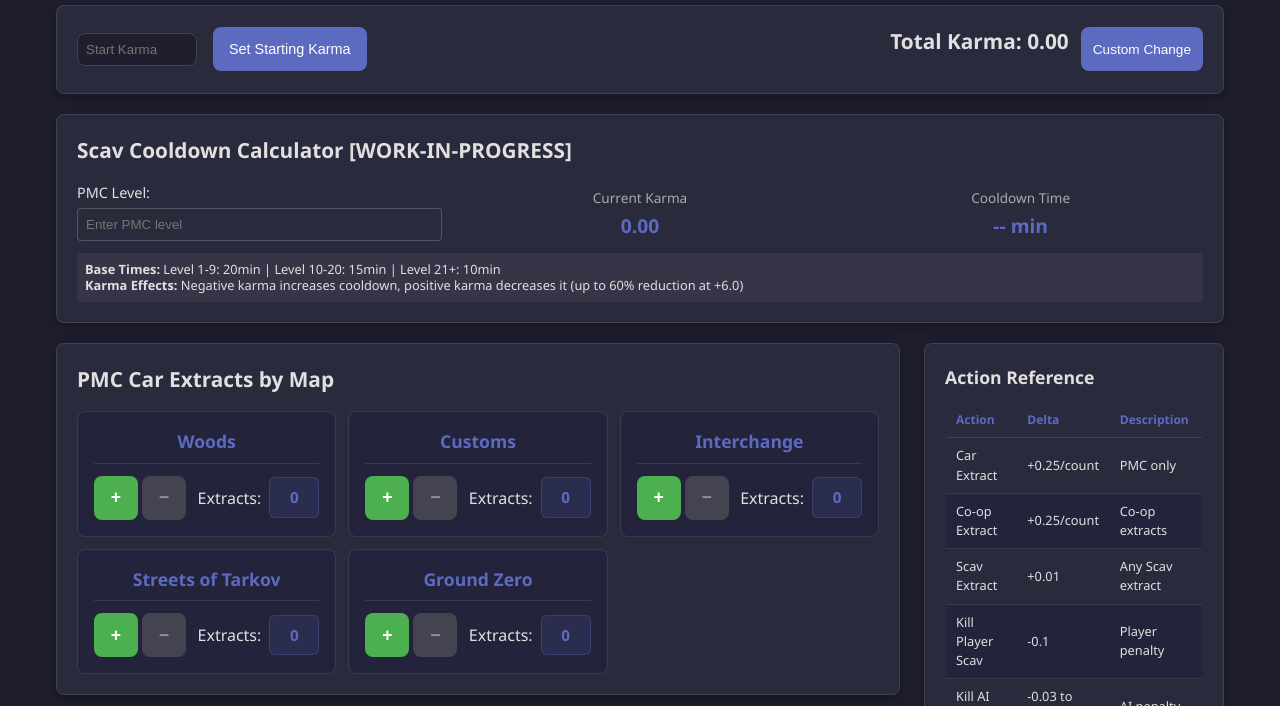
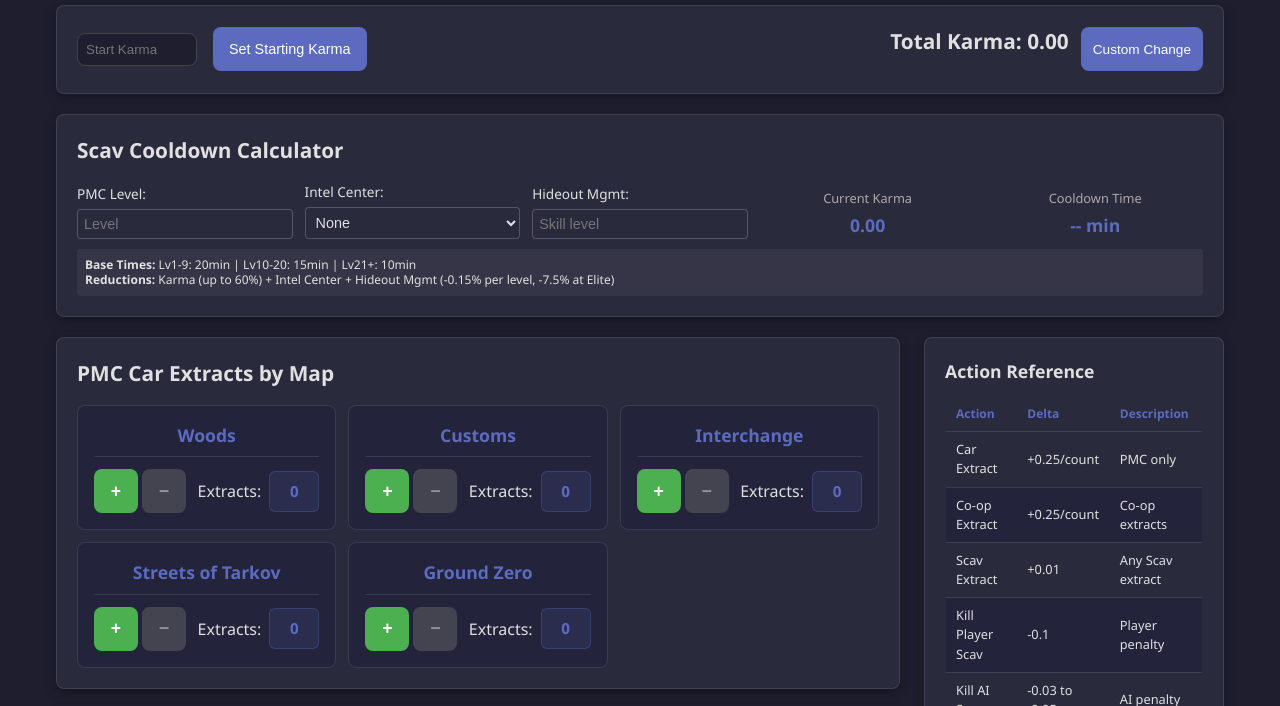
Before and after one commit to Wilsman/scav-tracker, a plain HTML site: page index.html in a window 1280 px wide. Shown: the part 88-794 px from the top of the page. Drawn offline with Linux system fonts and the light colour scheme.

Commit message:
feat: add Intel Center and Hideout Management modifiers to Scav cooldown calculator

```diff
--- a/index.html
+++ b/index.html
@@ -299,31 +299,53 @@
       </div>
 
       <div class="card">
-        <h2>Scav Cooldown Calculator [WORK-IN-PROGRESS]</h2>
-        <div style="display: grid; grid-template-columns: repeat(auto-fit, minmax(200px, 1fr)); gap: 16px; align-items: end;">
+        <h2>Scav Cooldown Calculator</h2>
+        <div style="display: grid; grid-template-columns: repeat(auto-fit, minmax(160px, 1fr)); gap: 12px; align-items: end;">
           <div>
-            <label for="pmcLevel" style="display: block; margin-bottom: 4px; font-weight: 500; font-size: 0.9rem;">PMC Level:</label>
+            <label for="pmcLevel" style="display: block; margin-bottom: 4px; font-weight: 500; font-size: 0.85rem;">PMC Level:</label>
             <input
               id="pmcLevel"
               type="number"
               min="1"
               max="79"
-              placeholder="Enter PMC level"
-              style="width: 100%; padding: 8px; border-radius: 4px; border: 1px solid rgba(255,255,255,0.2); background: var(--card-bg); color: var(--text);"
+              placeholder="Level"
+              style="width: 100%; padding: 6px; border-radius: 4px; border: 1px solid rgba(255,255,255,0.2); background: var(--card-bg); color: var(--text); font-size: 0.9rem;"
+            />
+          </div>
+          <div>
+            <label for="intCenter" style="display: block; margin-bottom: 4px; font-weight: 500; font-size: 0.85rem;">Intel Center:</label>
+            <select
+              id="intCenter"
+              style="width: 100%; padding: 6px; border-radius: 4px; border: 1px solid rgba(255,255,255,0.2); background: var(--card-bg); color: var(--text); font-size: 0.9rem;"
+            >
+              <option value="0">None</option>
+              <option value="1">Level 1 (-15%)</option>
+              <option value="3">Level 3 (-35%)</option>
+            </select>
+          </div>
+          <div>
+            <label for="hideoutMgmt" style="display: block; margin-bottom: 4px; font-weight: 500; font-size: 0.85rem;">Hideout Mgmt:</label>
+            <input
+              id="hideoutMgmt"
+              type="number"
+              min="0"
+              max="51"
+              placeholder="Skill level"
+              style="width: 100%; padding: 6px; border-radius: 4px; border: 1px solid rgba(255,255,255,0.2); background: var(--card-bg); color: var(--text); font-size: 0.9rem;"
             />
           </div>
           <div style="text-align: center;">
-            <div style="font-size: 0.85rem; color: #aaa; margin-bottom: 4px;">Current Karma</div>
-            <div style="font-size: 1.2rem; font-weight: 600; color: var(--accent);" id="cooldownKarma">0.00</div>
+            <div style="font-size: 0.8rem; color: #aaa; margin-bottom: 4px;">Current Karma</div>
+            <div style="font-size: 1.1rem; font-weight: 600; color: var(--accent);" id="cooldownKarma">0.00</div>
           </div>
           <div style="text-align: center;">
-            <div style="font-size: 0.85rem; color: #aaa; margin-bottom: 4px;">Cooldown Time</div>
-            <div style="font-size: 1.2rem; font-weight: 600; color: var(--accent);" id="cooldownTime">-- min</div>
+            <div style="font-size: 0.8rem; color: #aaa; margin-bottom: 4px;">Cooldown Time</div>
+            <div style="font-size: 1.1rem; font-weight: 600; color: var(--accent);" id="cooldownTime">-- min</div>
           </div>
         </div>
-        <div style="margin-top: 12px; padding: 8px; background: rgba(255, 255, 255, 0.05); border-radius: 4px; font-size: 0.8rem; line-height: 1.3;">
-          <strong>Base Times:</strong> Level 1-9: 20min | Level 10-20: 15min | Level 21+: 10min<br>
-          <strong>Karma Effects:</strong> Negative karma increases cooldown, positive karma decreases it (up to 60% reduction at +6.0)
+        <div style="margin-top: 10px; padding: 8px; background: rgba(255, 255, 255, 0.05); border-radius: 4px; font-size: 0.75rem; line-height: 1.3;">
+          <strong>Base Times:</strong> Lv1-9: 20min | Lv10-20: 15min | Lv21+: 10min<br>
+          <strong>Reductions:</strong> Karma (up to 60%) + Intel Center + Hideout Mgmt (-0.15% per level, -7.5% at Elite)
         </div>
       </div>
 
@@ -462,7 +484,9 @@
       ];
       let totalKarma = 0,
         scavCount = 0,
-        pmcLevel = 0;
+        pmcLevel = 0,
+        intCenterLevel = 0,
+        hideoutMgmtLevel = 0;
       const mapCounts = {},
         coopCounts = {};
 
@@ -479,13 +503,15 @@
       const mapsContainer = document.getElementById("mapsContainer");
       const coopMapsContainer = document.getElementById("coopMapsContainer");
       const pmcLevelInput = document.getElementById("pmcLevel");
+      const intCenterSelect = document.getElementById("intCenter");
+      const hideoutMgmtInput = document.getElementById("hideoutMgmt");
       const cooldownKarmaEl = document.getElementById("cooldownKarma");
       const cooldownTimeEl = document.getElementById("cooldownTime");
 
       function saveState() {
         localStorage.setItem(
           "scavKarmaState",
-          JSON.stringify({ totalKarma, scavCount, mapCounts, coopCounts, pmcLevel })
+          JSON.stringify({ totalKarma, scavCount, mapCounts, coopCounts, pmcLevel, intCenterLevel, hideoutMgmtLevel })
         );
       }
       function loadState() {
@@ -495,9 +521,13 @@
         totalKarma = state.totalKarma || 0;
         scavCount = state.scavCount || 0;
         pmcLevel = state.pmcLevel || 0;
+        intCenterLevel = state.intCenterLevel || 0;
+        hideoutMgmtLevel = state.hideoutMgmtLevel || 0;
         Object.assign(mapCounts, state.mapCounts || {});
         Object.assign(coopCounts, state.coopCounts || {});
         if (pmcLevel > 0) pmcLevelInput.value = pmcLevel;
+        if (intCenterLevel > 0) intCenterSelect.value = intCenterLevel;
+        if (hideoutMgmtLevel > 0) hideoutMgmtInput.value = hideoutMgmtLevel;
       }
       function getKarmaMultiplier(karma) {
         // Find the closest karma value in our multipliers table
@@ -534,10 +564,30 @@
         else if (pmcLevel <= 20) baseTime = 15;
         else baseTime = 10;
 
-        // Calculate multiplier and final cooldown
-        const multiplier = getKarmaMultiplier(totalKarma);
-        const cooldownMinutes = Math.round(baseTime * multiplier);
+        // Apply karma multiplier
+        const karmaMultiplier = getKarmaMultiplier(totalKarma);
+        let cooldownTime = baseTime * karmaMultiplier;
 
+        // Apply Intelligence Center reduction
+        let intCenterReduction = 0;
+        if (intCenterLevel === 1) intCenterReduction = 0.15;
+        else if (intCenterLevel === 3) intCenterReduction = 0.35;
+
+        // Apply Hideout Management skill reduction
+        let hideoutMgmtReduction = 0;
+        if (hideoutMgmtLevel > 0) {
+          if (hideoutMgmtLevel >= 51) {
+            hideoutMgmtReduction = 0.075; // Elite level: -7.5%
+          } else {
+            hideoutMgmtReduction = hideoutMgmtLevel * 0.0015; // -0.15% per level
+          }
+        }
+
+        // Apply all reductions
+        const totalReduction = intCenterReduction + hideoutMgmtReduction;
+        cooldownTime = cooldownTime * (1 - totalReduction);
+
+        const cooldownMinutes = Math.round(cooldownTime);
         cooldownTimeEl.textContent = `${cooldownMinutes} min`;
       }
 
@@ -619,9 +669,21 @@
         });
       }
 
-      // PMC Level input handler
+      // Input handlers for cooldown calculator
       pmcLevelInput.oninput = () => {
         pmcLevel = parseInt(pmcLevelInput.value) || 0;
+        calculateCooldown();
+        saveState();
+      };
+
+      intCenterSelect.onchange = () => {
+        intCenterLevel = parseInt(intCenterSelect.value) || 0;
+        calculateCooldown();
+        saveState();
+      };
+
+      hideoutMgmtInput.oninput = () => {
+        hideoutMgmtLevel = parseInt(hideoutMgmtInput.value) || 0;
         calculateCooldown();
         saveState();
       };
```
